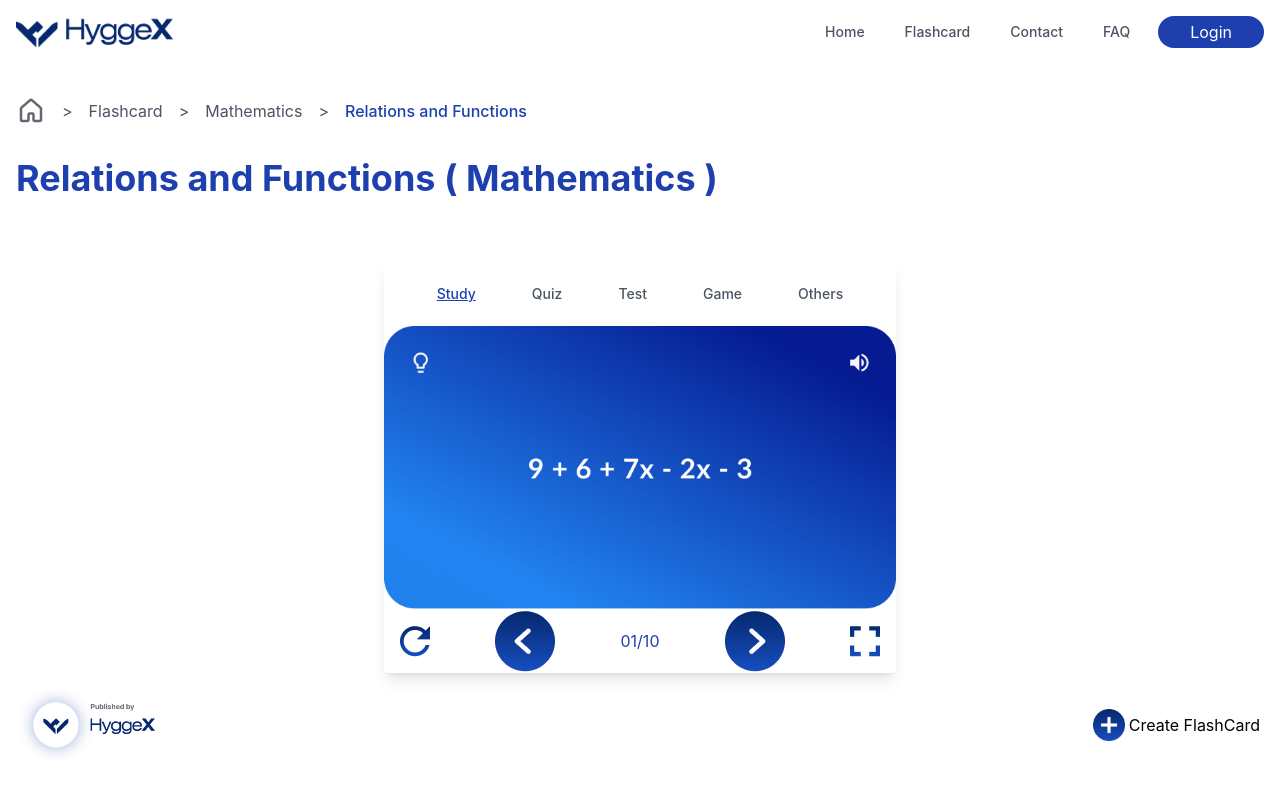
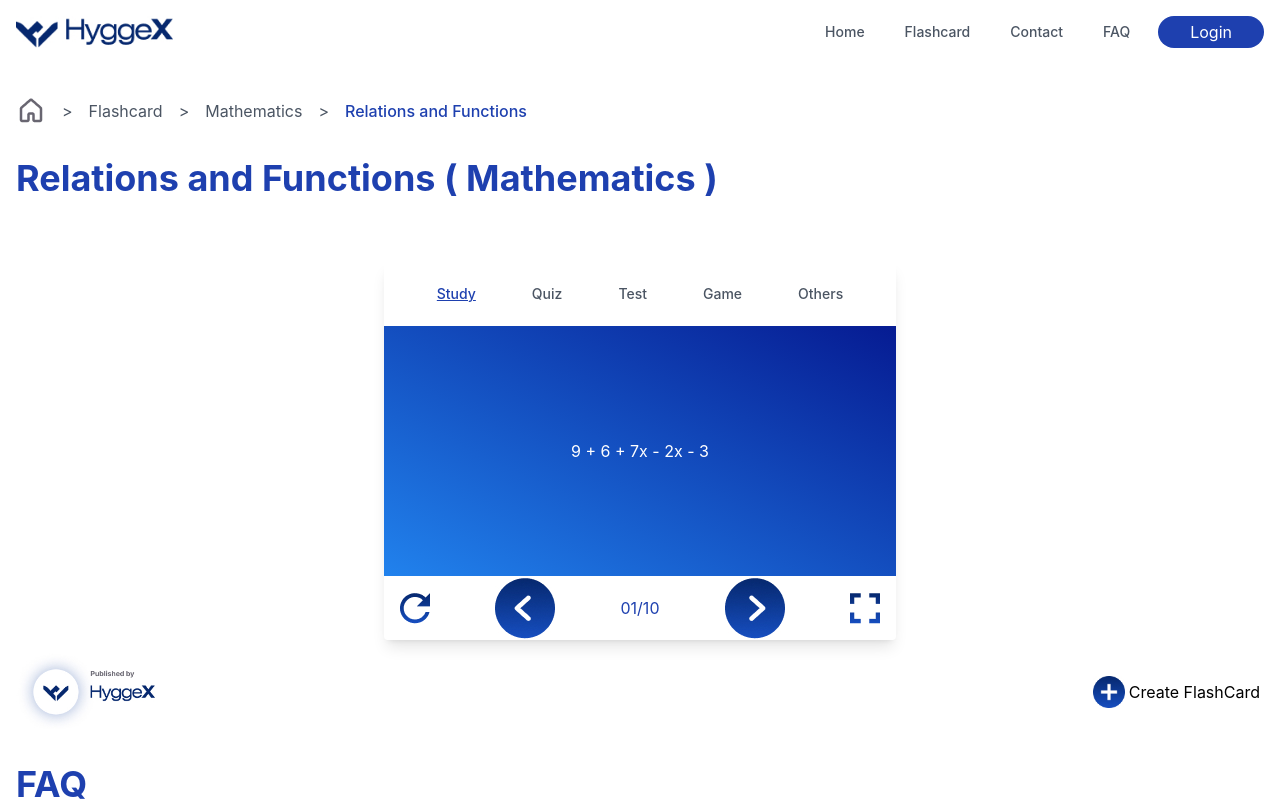
Before and after one commit to kartik20144/Hyggex, a React (Create React App) app: page / in a window 1280 px wide. Shown: the top 801 px of the page. Built offline with nearby package versions, Linux system fonts and the light colour scheme.

Commit message:
flipping question

```diff
--- a/src/App.css
+++ b/src/App.css
@@ -36,3 +36,55 @@
     transform: rotate(360deg);
   }
 }
+
+.flippable-container {
+
+  height: 250px;
+  perspective: 1000px;
+}
+
+.flippable-box {
+  width: 100%;
+  height: 100%;
+  position: relative;
+  transform-style: preserve-3d;
+  transition: transform 0.6s;
+}
+
+.flippable-box.flipped {
+  transform: rotateY(180deg);
+}
+
+.front{
+  background: linear-gradient(to bottom left, #061b92, #2182ed);
+  height: 100%;
+  position: absolute;
+  backface-visibility: hidden;
+}
+
+.back{
+  background: linear-gradient(to bottom left, #091e4a, #2d87b6);
+  height: 100%;
+  position: absolute;
+  backface-visibility: hidden;
+}
+
+.front {
+  background-color: blue;
+  color: white;
+}
+
+.back {
+  background-color: blue;
+  color: white;
+  transform: rotateY(180deg);
+}
+
+.blue-box {
+  display: flex;
+  justify-content: center;
+  align-items: center;
+  height: 100%;
+  padding: 10px;
+  box-sizing: border-box;
+}
--- a/src/Components/DisplayFaq.jsx
+++ b/src/Components/DisplayFaq.jsx
@@ -9,7 +9,7 @@ const DisplayFaq = () => {
       FAQ
     </div>
           <Faq
-            question="Can education flashcards be used for all aage groups?"
+            question="Can education flashcards be used for all age groups?"
             answer="Yes, education flashcards can be tailored to different age groups and learning levels. There are flashcards for preschoolers, elementary school students, high school students, and even for college-level and adult learners."
           />
           <Faq
--- a/src/Components/QuestionScreen.jsx
+++ b/src/Components/QuestionScreen.jsx
@@ -1,15 +1,20 @@
 import React, { useState } from "react";
-import mask from "../mask.png";
 import a from "../1.jpg";
 import b from "../2.jpg";
 import c from "../3.jpg";
 import d from "../4.jpg";
+import "../App.css"
 
 const QuestionScreen = () => {
   const [activeNavItem, setActiveNavItem] = useState(0);
 
   const handleNavItemClick = (index) => {
     setActiveNavItem(index);
+  };
+  const [flipped, setFlipped] = useState(false);
+
+  const handleClick = () => {
+    setFlipped(!flipped);
   };
 
   const navItems = [
@@ -45,7 +50,17 @@ const QuestionScreen = () => {
         </div>
       </nav>
 
-      <img className="w-full" src={mask} alt="" />
+
+<div className="w-full flippable-container" onClick={handleClick}>
+      <div className={` w-full flippable-box ${flipped ? "flipped" : ""}`}>
+        <div className="w-full front">
+          <div className="w-full blue-box">9 + 6 + 7x - 2x - 3</div>
+        </div>
+        <div className="w-full back">
+          <div className="w-full blue-box">5x + 12</div>
+        </div>
+      </div>
+    </div>
 
       <div className="max-w-6xl mx-auto px-4 flex  justify-between h-16 md:flex items-center space-x-8">
         <div>
```
